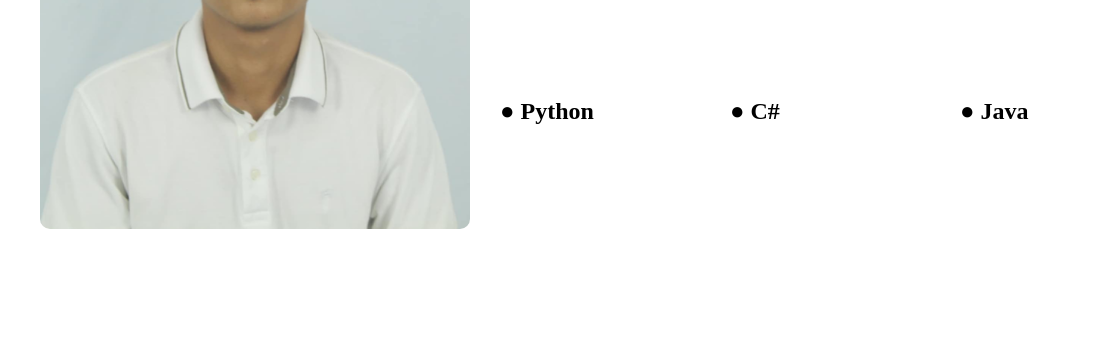
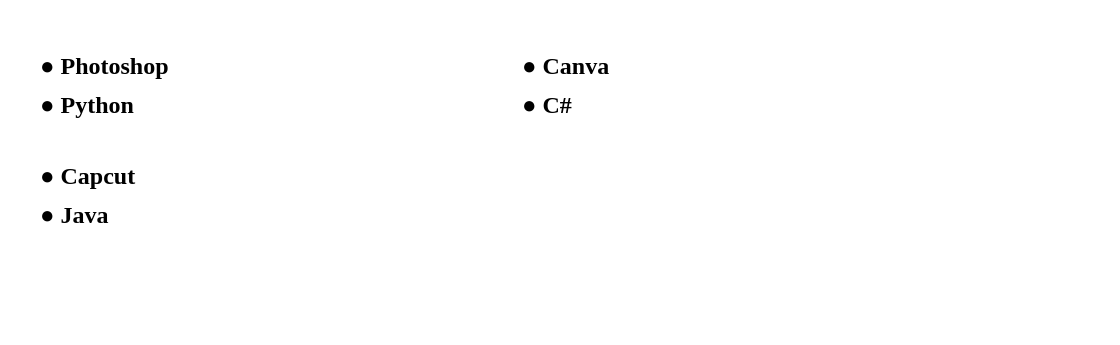
Before and after one commit to joshuagumawa-netizen/my-portfolio, a plain HTML site: page GUMAWA_Portfolio/HTML/skills.html in a window 1024 px wide. Shown: the part 455-800 px from the top of the page, 1120 px wide, since content can reach past the window. Drawn offline with Linux system fonts and the light colour scheme.

Commit message:
Enhance CSS for responsive design across devices
Added responsive design for tablet and small laptop screens.

```diff
--- a/GUMAWA_Portfolio/CSS/portfolio.css
+++ b/GUMAWA_Portfolio/CSS/portfolio.css
@@ -206,3 +206,59 @@ h1 {
         text-align: left;
     }
 }
+
+
+/* TABLET AND SMALL LAPTOP RESPONSIVE */
+
+@media screen and (min-width: 769px) and (max-width: 1200px) {
+
+    .navigation ul {
+        flex-wrap: wrap;
+        gap: 0;
+    }
+
+    .content-container {
+        flex-direction: column;
+        align-items: center;
+        gap: 25px;
+        margin: 25px 20px;
+    }
+
+    .image-content {
+        flex: 0 1 auto;
+        width: 100%;
+        display: flex;
+        justify-content: center;
+    }
+
+    .profile-img {
+        width: 100%;
+        max-width: 330px;
+        height: auto;
+    }
+
+    .text-content {
+        width: 100%;
+        min-width: 0;
+        height: auto;
+    }
+
+    .skills-container {
+        display: grid;
+        grid-template-columns: repeat(2, minmax(0, 1fr));
+        gap: 20px;
+        margin-top: 20px;
+    }
+
+    .skill-column {
+        width: auto;
+    }
+
+    .text-content p {
+        margin-top: 24px;
+    }
+
+    .skill-column p {
+        margin: 12px 0;
+    }
+}
```
